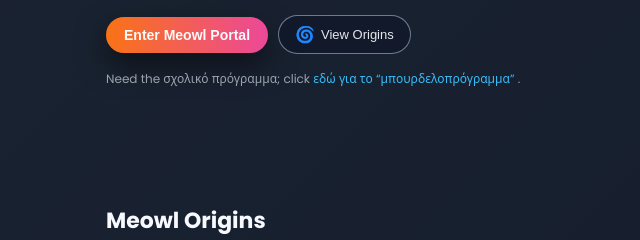
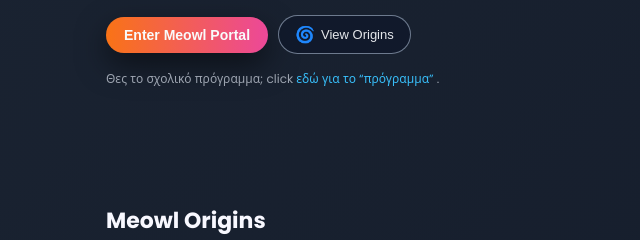
Before and after one commit to spavlop/my-website, a plain HTML site: page index.html in a window 1280 px wide. Shown: the part 465-705 px from the top of the page, 0-640 px from the left. Drawn offline with Linux system fonts and the light colour scheme.

Commit message:
index.html

```diff
--- a/index.html
+++ b/index.html
@@ -637,9 +637,9 @@
             </div>
 
             <div class="hero-footnote">
-                Need the σχολικό πρόγραμμα; click
+                Θες το σχολικό πρόγραμμα; click
                 <a href="https://sites.google.com/view/gelsiteias20202021/αρχική-σελίδα" target="_blank">
-                    εδώ για το “μπουρδελοπρόγραμμα”
+                    εδώ για το “πρόγραμμα”
                 </a>.
             </div>
         </div>
```
